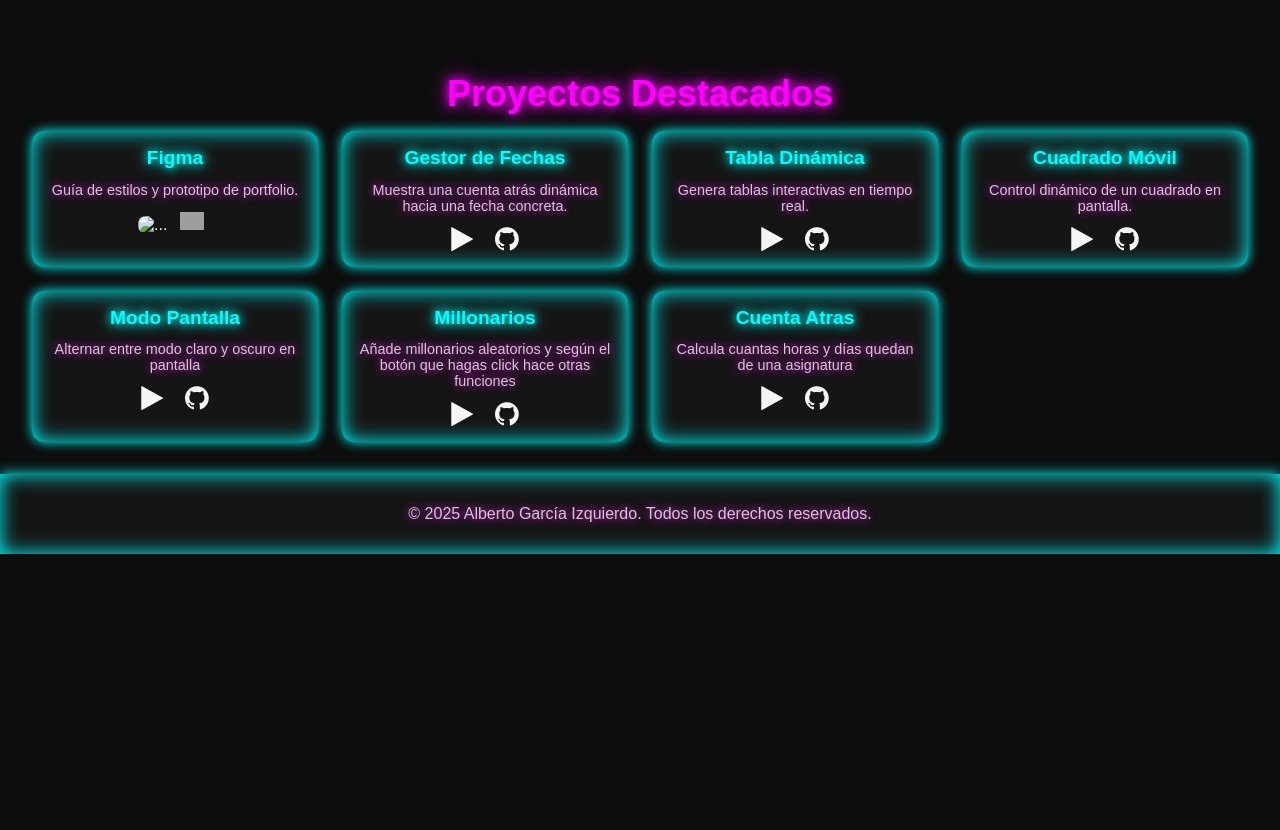
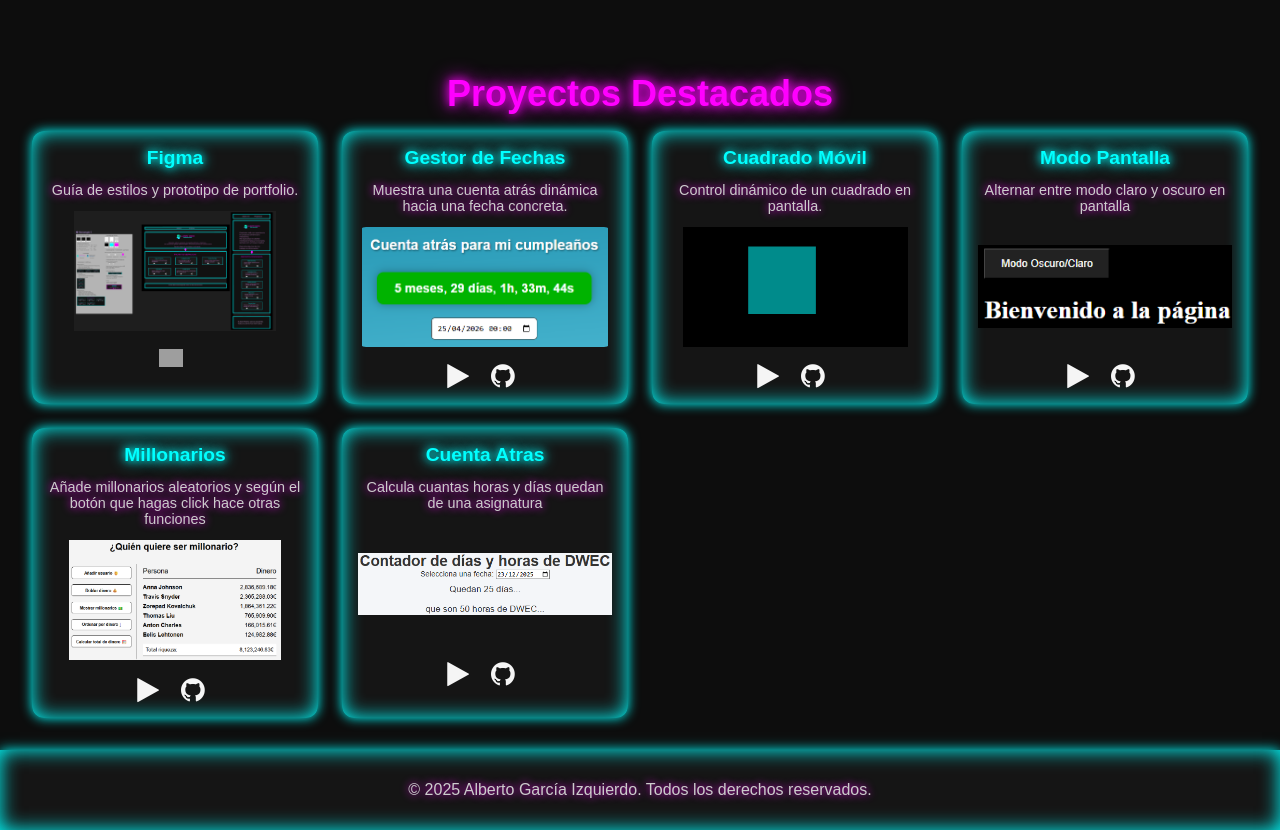
Before and after one commit to agarciai03/miPortfolio, a plain HTML site: page index.html in a window 1280 px wide. Shown: the part 840-1670 px from the top of the page. Before the commit the page ends 1394 px from the top, so only its background shows below. Drawn offline with Linux system fonts and the light colour scheme; grey boxes are pictures that could not be loaded.

Commit message:
✅New: Imágenes Proyectos

```diff
--- a/index.html
+++ b/index.html
@@ -53,8 +53,9 @@
                     <h3 class="card-title">Figma</h3>
                     <p class="card-text">Guía de estilos y prototipo de portfolio.</p>
                     <div class="links">
-                        <img src="" alt="..." class="project-image">
-                        <a href="" target="_blank" title="Ver en Figma">
+                        <img src="imagenes_proyectos/figma.png" alt="figma" class="project-image">
+                        <a href="https://www.figma.com/design/IgmBRzrUNU1i8qGAPVlnpF/Gu%C3%ADa-de-estilos?node-id=0-1&t=KjeUx2QaKBOcf6EG-1"
+                            target="_blank" title="Ver en Figma">
                             <img src="https://upload.wikimedia.org/wikipedia/commons/3/33/Figma-logo.svg" alt="Figma"
                                 style="width:24px;">
                         </a>
@@ -65,6 +66,7 @@
                     <h3 class="card-title">Gestor de Fechas</h3>
                     <p class="card-text">Muestra una cuenta atrás dinámica hacia una fecha concreta.</p>
                     <div class="links">
+                        <img src="imagenes_proyectos/gestorFecha.png" alt="fechas" class="project-image">
                         <a href="https://agarciai03.github.io/gestorDeFechas/" target="_blank" title="Ver Proyecto">
                             <i class="fa fa-play fa-lg" aria-hidden="true"></i>
                         </a>
@@ -75,22 +77,10 @@
                 </div>
 
                 <div class="card">
-                    <h3 class="card-title">Tabla Dinámica</h3>
-                    <p class="card-text">Genera tablas interactivas en tiempo real.</p>
-                    <div class="links">
-                        <a href="https://agarciai03.github.io/Tabla_Dinamica/" target="_blank" title="Ver Proyecto">
-                            <i class="fa fa-play fa-lg" aria-hidden="true"></i>
-                        </a>
-                        <a href="https://github.com/agarciai03/Tabla_Dinamica" target="_blank" title="Ver Código">
-                            <i class="fa fa-github fa-lg" aria-hidden="true"></i>
-                        </a>
-                    </div>
-                </div>
-
-                <div class="card">
                     <h3 class="card-title">Cuadrado Móvil</h3>
                     <p class="card-text">Control dinámico de un cuadrado en pantalla.</p>
                     <div class="links">
+                        <img src="imagenes_proyectos/cuadrado-movil.png" alt="cuadrado-movil" class="project-image">
                         <a href="https://agarciai03.github.io/Cuadrado_movil/" target="_blank" title="Ver Proyecto">
                             <i class="fa fa-play fa-lg" aria-hidden="true"></i>
                         </a>
@@ -104,6 +94,7 @@
                     <h3 class="card-title">Modo Pantalla</h3>
                     <p class="card-text">Alternar entre modo claro y oscuro en pantalla</p>
                     <div class="links">
+                        <img src="imagenes_proyectos/modo-oscuro.png" alt="modo-oscuro" class="project-image">
                         <a href="https://agarciai03.github.io/Modo_Pantalla/" target="_blank" title="Ver Proyecto">
                             <i class="fa fa-play fa-lg" aria-hidden="true"></i>
                         </a>
@@ -118,6 +109,7 @@
                     <p class="card-text">Añade millonarios aleatorios y según el botón que hagas click hace otras
                         funciones</p>
                     <div class="links">
+                        <img src="imagenes_proyectos/millonarios.png" alt="millonarios" class="project-image">
                         <a href="https://agarciai03.github.io/millonarios/" target="_blank" title="Ver Proyecto">
                             <i class="fa fa-play fa-lg" aria-hidden="true"></i>
                         </a>
@@ -131,6 +123,7 @@
                     <h3 class="card-title">Cuenta Atras</h3>
                     <p class="card-text">Calcula cuantas horas y días quedan de una asignatura</p>
                     <div class="links">
+                        <img src="imagenes_proyectos/cuentra-atras.png" alt="cuentra-atras" class="project-image">
                         <a href="https://agarciai03.github.io/Cuenta_Atras_Fecha/" target="_blank" title="Ver Proyecto">
                             <i class="fa fa-play fa-lg" aria-hidden="true"></i>
                         </a>
--- a/style.css
+++ b/style.css
@@ -197,7 +197,8 @@ main {
 .project-image {
     width: 100%;
     height: 120px;
-    object-fit: cover;
+    object-fit: contain;
+    object-position: center;
     border-radius: 8px;
     margin-bottom: var(--medium-space);
 }
```
Also changed, not shown: imagenes_proyectos/cuadrado-movil.png (added), imagenes_proyectos/cuentra-atras.png (added), imagenes_proyectos/figma.png (added), imagenes_proyectos/gestorFecha.png (added), imagenes_proyectos/millonarios.png (added), imagenes_proyectos/modo-claro.png (added), imagenes_proyectos/modo-oscuro.png (added).
